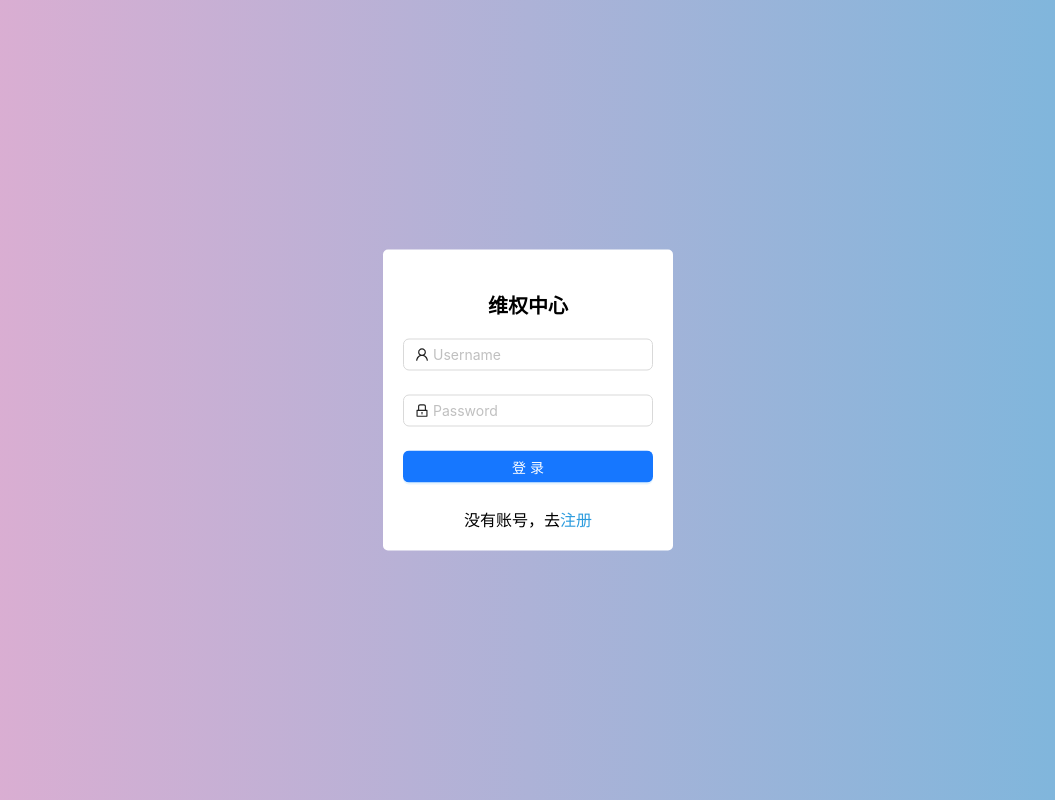
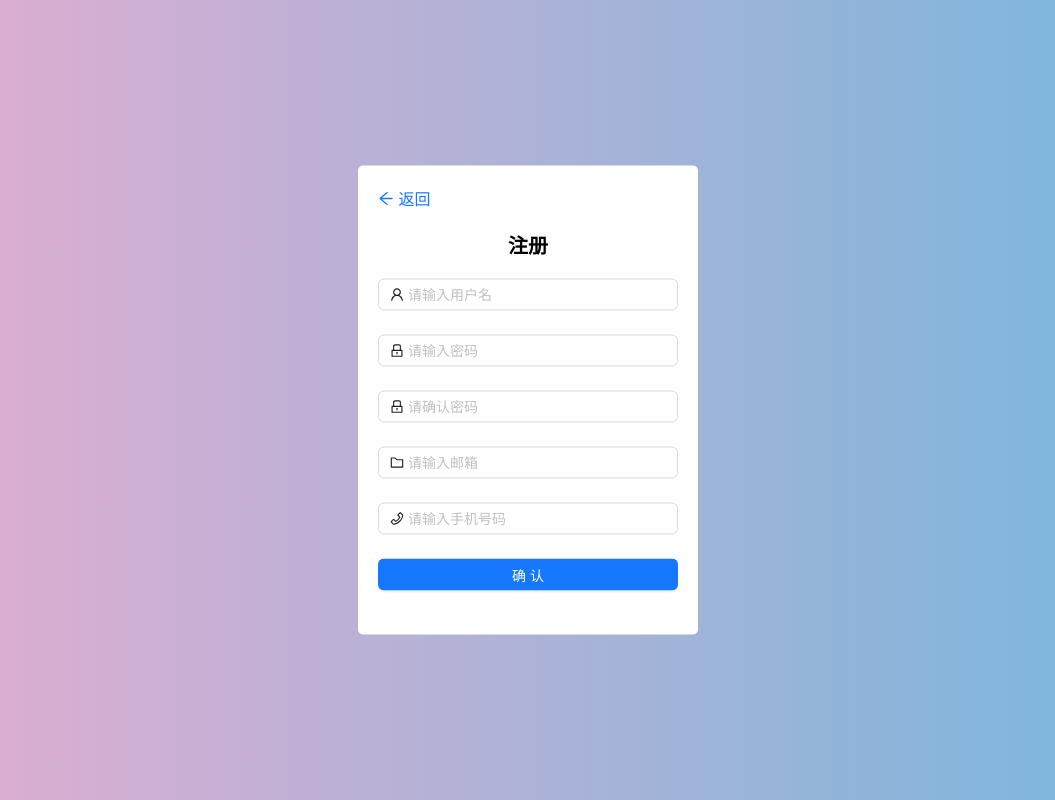
Before and after one commit to ppztt/graduate, a React app: page /gateway/login in a window 1280 px wide. Both pictures are taken after a click on the element "注册". Shown: the whole page, without its empty margins (112-1167 px from the left). Built offline with nearby package versions, Linux system fonts and the light colour scheme.

Commit message:
feat: 注册功能、投诉结果查看

```diff
--- a/src/api/apiUrl/gateway.ts
+++ b/src/api/apiUrl/gateway.ts
@@ -3,6 +3,9 @@ import { get, post, reUrl } from "../index"
 const gateway = {
     gatewayLogin: (params: any) => {
         return post(reUrl + '/gateway/user/login', params)
+    },
+    gatewayRegister: (params: any) => {
+        return post(`${reUrl}/gateway/user/register`, params)
     },
     postComplain: (params: any) => {
         return post(`${reUrl}/gateway/complain/add_complain`, params)
--- a/src/pages/contentManage/index.tsx
+++ b/src/pages/contentManage/index.tsx
@@ -97,7 +97,6 @@ const ContentManage: React.FC = () => {
                 size: -1
             }
             const res = await $request.Complain.getComplaintType(params)
-            console.log(res)
             if (res.result) {
                 setTypeList(res.data.map((item: any) => {
                     return {
--- a/src/pages/gateway/home/components/complainResult.tsx
+++ b/src/pages/gateway/home/components/complainResult.tsx
@@ -48,6 +48,16 @@ const ComplainResult: FC = () => {
             key: 'status_cn',
             dataIndex: 'status_cn',
             title: '状态'
+        },
+        {
+            key: 'create_time',
+            dataIndex: 'create_time',
+            title: '创建时间'
+        },
+        {
+            key: 'update_time',
+            dataIndex: 'update_time',
+            title: '更新时间'
         },
         {
             title: '操作',
--- a/src/pages/gateway/login/index.scss
+++ b/src/pages/gateway/login/index.scss
@@ -4,12 +4,6 @@
     background: linear-gradient(90deg, #E3ADD1 0%, #77B7DD 100%);
 
     .login-box {
-        .title {
-            padding: 20px;
-            text-align: center;
-            font-size: 20px;
-            font-weight: 600;
-        }
 
         display: flex;
         justify-content: center;
@@ -18,14 +12,27 @@
         top: 50%;
         left: 50%;
         transform: translate(-50%, -50%);
-        width: 250px;
+        width: 300px;
         padding: 20px;
         background-color: #fff;
         border-radius: 5px;
 
+        .back-btn {
+            cursor: pointer;
+            color: #1677ff;
+        }
+
+        .title {
+            padding: 20px;
+            text-align: center;
+            font-size: 20px;
+            font-weight: 600;
+        }
+
         .login-form-button {
             width: 100%;
         }
+
         .footer {
             text-align: center;
         }
--- a/src/pages/gateway/login/index.tsx
+++ b/src/pages/gateway/login/index.tsx
@@ -1,13 +1,15 @@
-import React from 'react'
+import React, { useState } from 'react'
 import type { FormProps } from 'antd'
-import { LockOutlined, UserOutlined } from '@ant-design/icons'
+import { LockOutlined, UserOutlined, ArrowLeftOutlined } from '@ant-design/icons'
 import { Button, Form, Input, message } from 'antd'
 import { useNavigate } from 'react-router-dom'
 import { loginForm } from '@/type/loginType'
 import $request from '@/api/api'
+import Register from './register'
 import './index.scss'
 
 const GatewayLogin: React.FC = () => {
+    const [isRegister, setIsRegister] = useState<boolean>(false)
     const navigate = useNavigate()
     const [loginInfo] = Form.useForm<loginForm>()
     const onFinish: FormProps<loginForm>['onFinish'] = async ({ username, password }) => {
@@ -37,7 +39,11 @@ const GatewayLogin: React.FC = () => {
     return (
         <div id='gateway-login'>
             <div className='login-box'>
-                <div className='title'>维权中心</div>
+            {isRegister && <span className='back-btn' onClick={() => { setIsRegister(false) }}><ArrowLeftOutlined /> 返回</span> }
+                <div className='title'>{isRegister ? '注册' : '维权中心'}</div>
+                {
+                    isRegister ? <Register changeIsRegister={() => { setIsRegister(false) }} /> :
+                        <>
                             <Form
                                 form={loginInfo}
                                 name="login_form"
@@ -66,8 +72,10 @@ const GatewayLogin: React.FC = () => {
                                 </Form.Item>
                             </Form>
                             <div className='footer'>
-                    没有账号，去<span style={{ color: '#2D9CDE', cursor: 'pointer'}}>注册</span>
+                                没有账号，去<span style={{ color: '#2D9CDE', cursor: 'pointer' }} onClick={() => { setIsRegister(true) }}>注册</span>
                             </div>
+                        </>
+                }
             </div>
         </div>
     )
--- /dev/null
+++ b/src/pages/gateway/login/register.tsx
@@ -0,0 +1,92 @@
+import { FC } from 'react'
+import type { FormProps } from 'antd'
+import { LockOutlined, UserOutlined, PhoneOutlined, FolderOutlined } from '@ant-design/icons'
+import { Button, Form, Input, message } from 'antd'
+import { registerForm } from '@/type/loginType'
+import $request from '@/api/api'
+import './index.scss'
+const Register: FC<any> = ({ changeIsRegister }) => {
+    const [registerInfo] = Form.useForm<registerForm>()
+    const onFinish: FormProps<registerForm>['onFinish'] = async (values) => {
+        try {
+            const params: any = values
+            const res = await $request.Gateway.gatewayRegister(params)
+            if (res.result) {
+                message.success('注册成功！')
+                setTimeout(() => {
+                    changeIsRegister()
+                }, 500)
+            } else {
+                message.error(res.message)
+            }
+        } catch (error) {
+            console.log(error)
+        }
+    }
+    const checkPassword = (_: any, value: any) => {
+        if (!value) {
+            return Promise.reject(new Error('确认密码不能为空'))
+        }
+        else if (registerInfo.getFieldValue('password') !== value) {
+            return Promise.reject(new Error('两次密码不一致'))
+        } else {
+            return Promise.resolve()
+        }
+    }
+    const onFinishFailed: FormProps<registerForm>['onFinishFailed'] = (errorInfo) => {
+        console.log('Failed:', errorInfo)
+    }
+    return (
+        <div id='gateway-register'>
+            <Form
+                form={registerInfo}
+                name="login_form"
+                wrapperCol={{ span: 24 }}
+                onFinish={onFinish}
+                onFinishFailed={onFinishFailed}>
+                <Form.Item<registerForm>
+                    name="user_name"
+                    rules={[{ required: true, message: '用户名不能为空' }]}>
+                    <Input prefix={<UserOutlined className="site-form-item-icon" />} placeholder="请输入用户名" />
+                </Form.Item>
+                <Form.Item<registerForm>
+                    name="password"
+                    rules={[{ required: true, message: '密码不能为空' }]}>
+                    <Input
+                        prefix={<LockOutlined className="site-form-item-icon" />}
+                        type="password"
+                        placeholder="请输入密码" />
+                </Form.Item>
+                <Form.Item<registerForm>
+                    name="confirm_password"
+                    rules={[{ required: true, validator: checkPassword}]}>
+                    <Input
+                        prefix={<LockOutlined className="site-form-item-icon" />}
+                        type="password"
+                        placeholder="请确认密码" />
+                </Form.Item>
+                <Form.Item<registerForm>
+                    name="email"
+                    rules={[{ type: 'email', required: true, message: '邮箱不能为空' }]}>
+                    <Input
+                        prefix={<FolderOutlined className="site-form-item-icon" />}
+                        placeholder="请输入邮箱" />
+                </Form.Item>
+                <Form.Item<registerForm>
+                    name="phone"
+                    rules={[{ required: true, message: '手机号码不能为空' }]}>
+                    <Input
+                        prefix={<PhoneOutlined className="site-form-item-icon" />}
+                        placeholder="请输入手机号码" />
+                </Form.Item>
+                <Form.Item wrapperCol={{ span: 24 }}>
+                    <Button type="primary" htmlType="submit" className='login-form-button'>
+                        确认
+                    </Button>
+                </Form.Item>
+            </Form>
+        </div>
+    )
+}
+
+export default Register
```
Also changed, not shown: src/type/loginType.ts (+8 -0 lines). Lines whose indentation alone changed are shown as unchanged.
